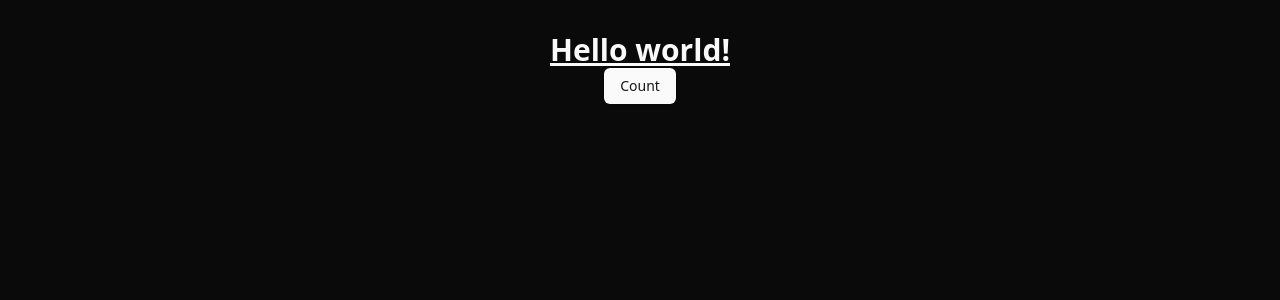
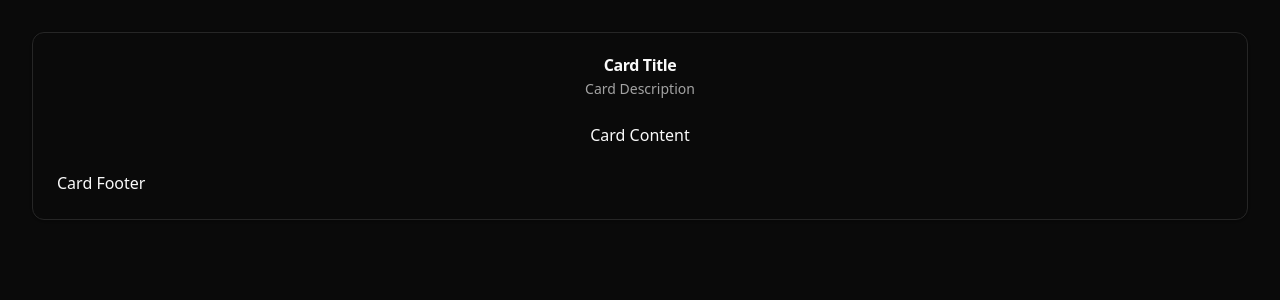
Before and after one commit to Ipriyankrajai/vite-hono-bun, a React (Vite) app in the folder frontend/: page / in a window 1280 px wide. Shown: the top 300 px of the page. Built offline with nearby package versions, Linux system fonts and the light colour scheme.

Commit message:
feat: adding card to home page

```diff
--- a/frontend/src/App.tsx
+++ b/frontend/src/App.tsx
@@ -1,11 +1,28 @@
 import "./App.css";
-import { Button } from "@/components/ui/button";
+import {
+  Card,
+  CardContent,
+  CardDescription,
+  CardFooter,
+  CardHeader,
+  CardTitle,
+} from "@/components/ui/card";
 
 function App() {
   return (
     <>
-      <h1 className="text-3xl font-bold underline">Hello world!</h1>
-      <Button>Count</Button>
+      <Card>
+        <CardHeader>
+          <CardTitle>Card Title</CardTitle>
+          <CardDescription>Card Description</CardDescription>
+        </CardHeader>
+        <CardContent>
+          <p>Card Content</p>
+        </CardContent>
+        <CardFooter>
+          <p>Card Footer</p>
+        </CardFooter>
+      </Card>
     </>
   );
 }
```
